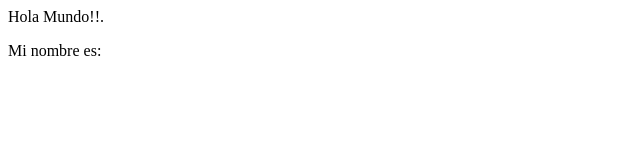
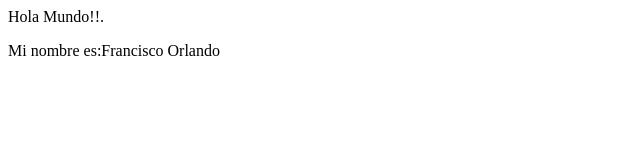
Before and after one commit to fran59git/uax-devops-01, a plain HTML site: page index.html in a window 1280 px wide. Shown: the whole page, without its empty margins (0-640 px from the left). Drawn offline with Linux system fonts and the light colour scheme.

Commit message:
UPDATED: Añadido mi nombre

```diff
--- a/index.html
+++ b/index.html
@@ -4,6 +4,6 @@
     </head>
     <body>
         <p>Hola Mundo!!.</p>
-        <p>Mi nombre es: <p>
+        <p>Mi nombre es:Francisco Orlando <p>
     </body>
 </html>
```
